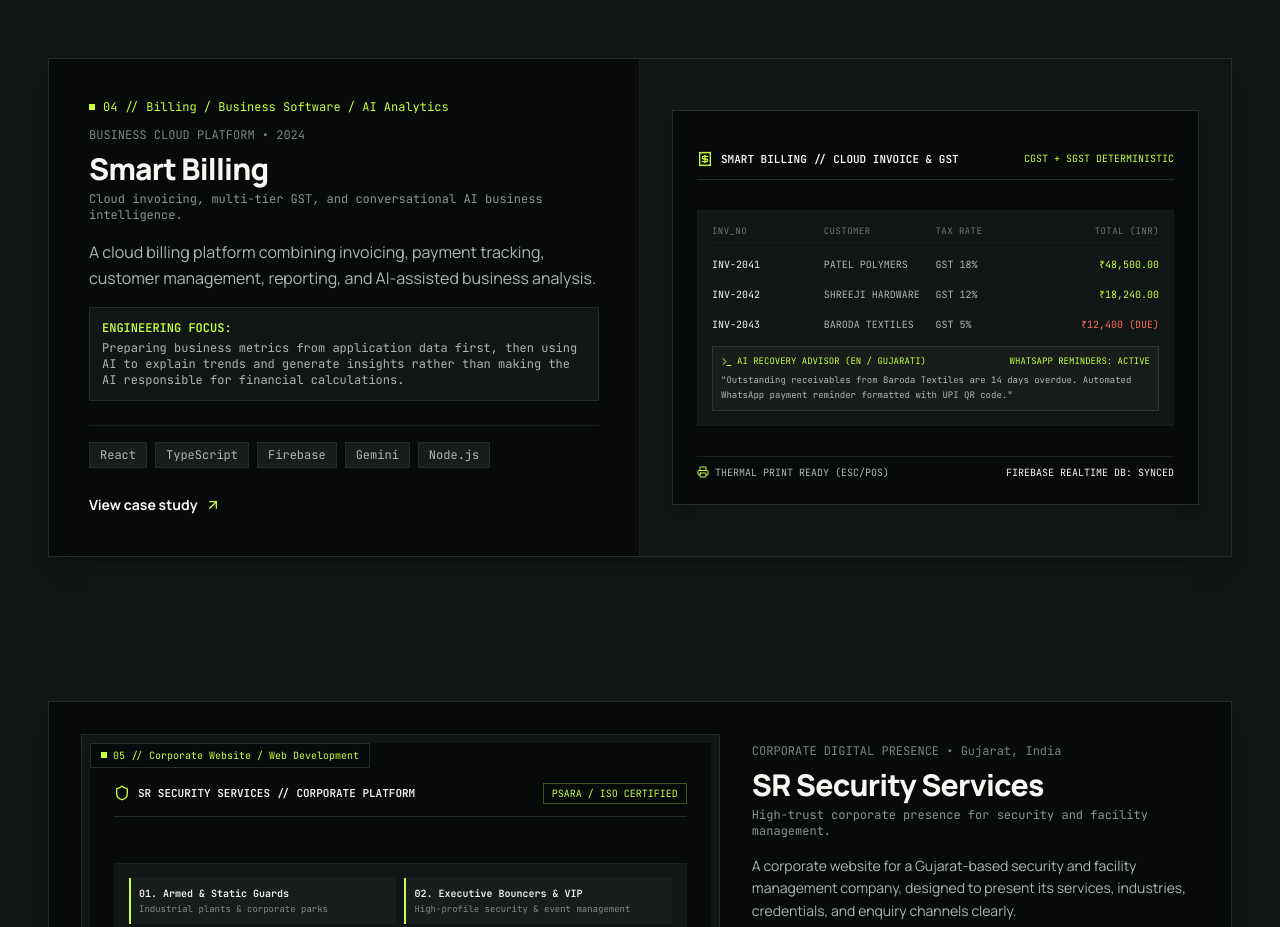
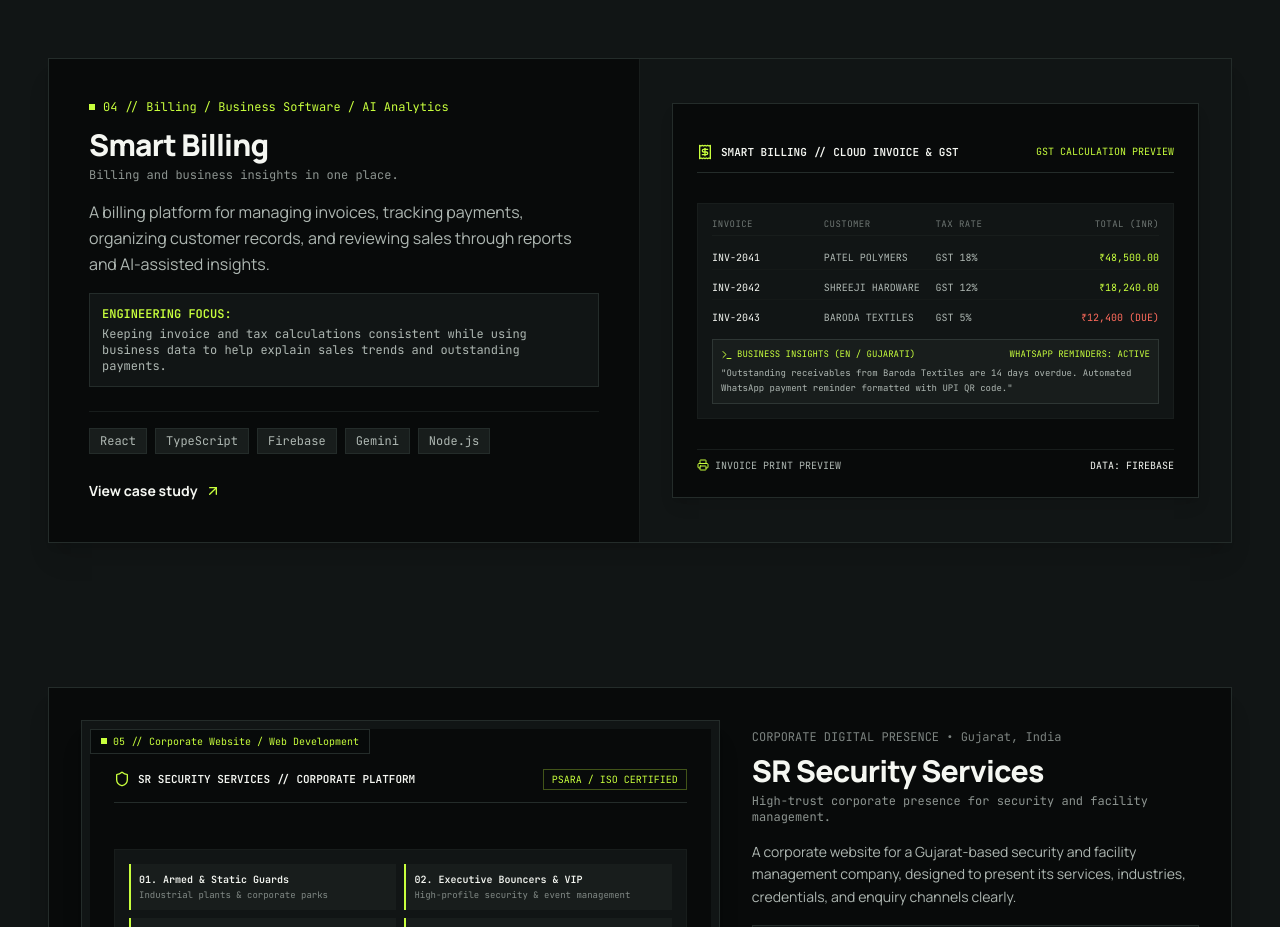
Before and after one commit to Xlogik-code/xlogik-site, a React (Vite) app: page / in a window 1280 px wide. Shown: the part 6140-7067 px from the top of the page. Built offline with nearby package versions, Linux system fonts and the light colour scheme.

Commit message:
style: update ProjectMockup and WorkSection components for clarity; refine content for Smart Billing case study

```diff
--- a/src/components/ProjectMockup.tsx
+++ b/src/components/ProjectMockup.tsx
@@ -308,14 +308,14 @@
             <span className="text-[#F5F7F2] font-bold">SMART BILLING // CLOUD INVOICE & GST</span>
           </div>
           <div className="text-[10px] text-[#C8FF3D]">
-            CGST + SGST DETERMINISTIC
+            GST CALCULATION PREVIEW
           </div>
         </div>
 
         {/* Center: Invoicing & Analytics Stream */}
         <div className="my-3 sm:my-4 bg-[#111515] border border-[#181D1C] p-3.5 space-y-2.5">
           <div className="grid grid-cols-4 text-[9px] text-[#AEB7B2]/60 uppercase tracking-wider pb-1 border-b border-[#181D1C]">
-            <span>INV_NO</span>
+            <span>INVOICE</span>
             <span>CUSTOMER</span>
             <span>TAX RATE</span>
             <span className="text-right">TOTAL (INR)</span>
@@ -347,7 +347,7 @@
             <div className="flex items-center justify-between text-[#C8FF3D] text-[9px]">
               <span className="flex items-center gap-1">
                 <Terminal className="w-3 h-3" />
-                <span>AI RECOVERY ADVISOR (EN / GUJARATI)</span>
+                <span>BUSINESS INSIGHTS (EN / GUJARATI)</span>
               </span>
               <span>WHATSAPP REMINDERS: ACTIVE</span>
             </div>
@@ -361,9 +361,9 @@
         <div className="flex justify-between text-[10px] text-[#AEB7B2] pt-2 border-t border-[#181D1C]">
           <span className="flex items-center gap-1.5">
             <Printer className="w-3 h-3 text-[#C8FF3D]" />
-            <span>THERMAL PRINT READY (ESC/POS)</span>
+            <span>INVOICE PRINT PREVIEW</span>
           </span>
-          <span className="text-[#F5F7F2]">FIREBASE REALTIME DB: SYNCED</span>
+          <span className="text-[#F5F7F2]">DATA: FIREBASE</span>
         </div>
       </div>
     );
--- a/src/components/WorkSection.tsx
+++ b/src/components/WorkSection.tsx
@@ -306,9 +306,6 @@
                       <span className="w-1.5 h-1.5 bg-[#C8FF3D] rounded-none" />
                       <span>04 // {study.clientSector}</span>
                     </div>
-                    <div className="text-xs font-mono-code text-[#AEB7B2]/70 mb-2">
-                      BUSINESS CLOUD PLATFORM • {study.year}
-                    </div>
                     <h3
                       onClick={() => onOpenCaseStudy(study)}
                       className="text-2xl sm:text-3xl font-extrabold text-[#F5F7F2] tracking-tight group-hover:text-[#C8FF3D] transition-colors cursor-pointer"
--- a/src/data/content.ts
+++ b/src/data/content.ts
@@ -201,11 +201,11 @@
   {
     id: 'smart-billing',
     title: 'Smart Billing',
-    subtitle: 'Cloud invoicing, multi-tier GST, and conversational AI business intelligence.',
+    subtitle: 'Billing and business insights in one place.',
     clientSector: 'Billing / Business Software / AI Analytics',
     aspectRatio: '16/9',
     imageAlt: 'Smart Billing Invoicing, Payment Tracking & AI Analytics Dashboard',
-    summary: 'A cloud billing platform combining invoicing, payment tracking, customer management, reporting, and AI-assisted business analysis.',
+    summary: 'A billing platform for managing invoices, tracking payments, organizing customer records, and reviewing sales through reports and AI-assisted insights.',
     technologies: ['React', 'TypeScript', 'Firebase', 'Gemini', 'Node.js'],
     year: '2024',
     location: 'Cloud Platform • Multi-Device',
@@ -229,7 +229,7 @@
       'Thermal printer hardware communication and high-resolution PDF rendering engines'
     ],
     outcome: 'Accelerated invoice turnaround, reduced receivables turnaround through automated reminders, and gave business owners instant conversational access to their operating trends in their preferred language.',
-    engineeringFocus: 'Preparing business metrics from application data first, then using AI to explain trends and generate insights rather than making the AI responsible for financial calculations.'
+    engineeringFocus: 'Keeping invoice and tax calculations consistent while using business data to help explain sales trends and outstanding payments.'
   },
   {
     id: 'sr-security-services',
```
